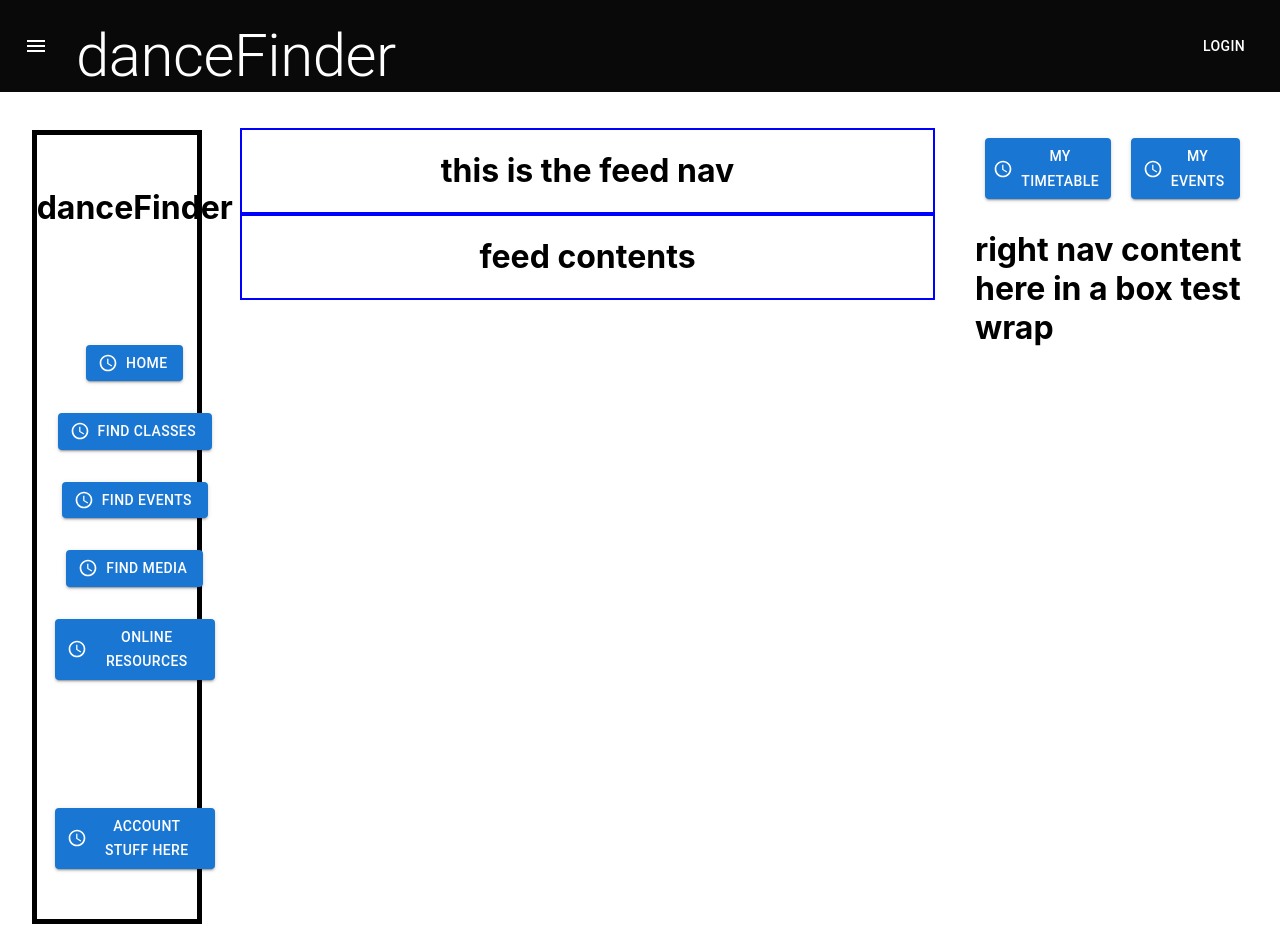
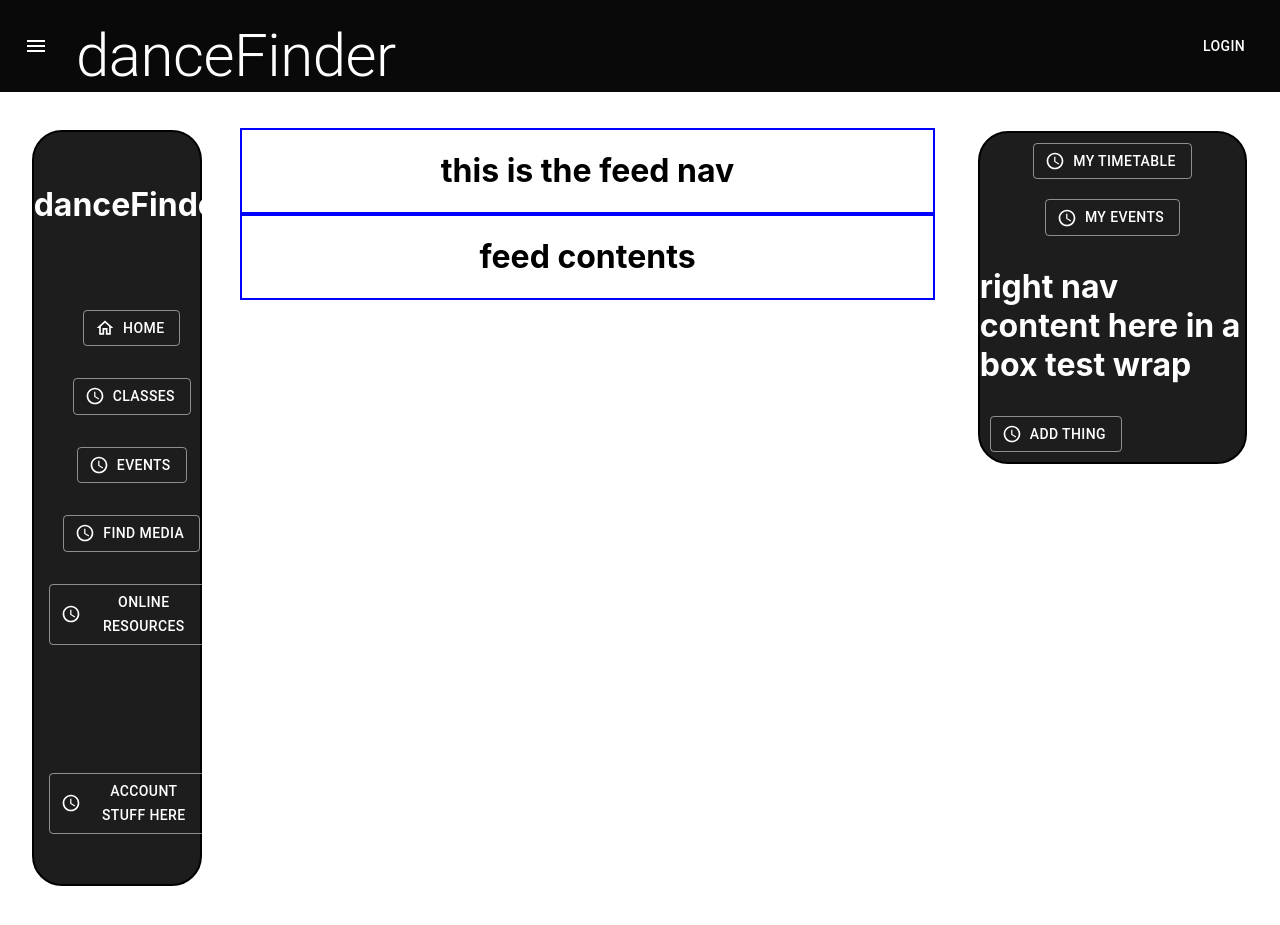
Before and after one commit to Chris-Wagg/danceFinder-next, a Next.js app: page /components/LandingPage in a window 1280 px wide. After the commit the page ends 887 px from the top, so only its background shows below. Built offline with nearby package versions, Linux system fonts and the light colour scheme.

Commit message:
styling added

```diff
--- a/pages/components/LeftNav.jsx
+++ b/pages/components/LeftNav.jsx
@@ -1,16 +1,28 @@
 import Link from 'next/link'
 
-import AccessTimeIcon from '@mui/icons-material/AccessTime'
 import { Button, Box, Grid } from '@mui/material'
 import { makeStyles } from '@material-ui/core'
+import { createTheme, ThemeProvider } from '@mui/material'
+
+import AccessTimeIcon from '@mui/icons-material/AccessTime'
+import HomeOutlinedIcon from '@mui/icons-material/HomeOutlined'
 
 const useStyle = makeStyles((theme) => {
 	return {
 		navBox: {
-			// background: '#090909',
-			border: '5px solid black',
-			// width: '30vw',
-			margin: '1%'
+			background: '#1d1d1d',
+			border: '2px solid black',
+			margin: '1%',
+			borderRadius: '30px',
+			color: 'white'
+		}
+	}
+})
+
+const theme = createTheme({
+	palette: {
+		primary: {
+			main: '#ffffff'
 		}
 	}
 })
@@ -18,6 +30,7 @@ const useStyle = makeStyles((theme) => {
 export default function LeftNav() {
 	const classes = useStyle()
 	return (
+		<ThemeProvider theme={theme}>
 			<Box>
 				<Grid
 					container
@@ -29,30 +42,33 @@ export default function LeftNav() {
 						<h1>danceFinder</h1>
 					</Grid>
 					<Grid item />
-				<Grid item />
-				<Grid item>
-					<Button variant='contained' startIcon={<AccessTimeIcon />}>
+					{/* <Grid item /> */}
+					<Grid item sx={{ alignItems: 'stretch' }}>
+						<Button
+							color='primary'
+							variant='outlined'
+							startIcon={<HomeOutlinedIcon />}>
 							<Link href='/'>Home</Link>
 						</Button>
 					</Grid>
 					<Grid item>
-					<Button variant='contained' startIcon={<AccessTimeIcon />}>
-						<Link href='/components/ClassesPage'>Find classes</Link>
+						<Button variant='outlined' startIcon={<AccessTimeIcon />}>
+							<Link href='/components/ClassesPage'>classes</Link>
 							{/* fix this link later to makes sure components doesn't show in the url */}
 						</Button>
 					</Grid>
 					<Grid item>
-					<Button variant='contained' startIcon={<AccessTimeIcon />}>
-						find Events
+						<Button variant='outlined' startIcon={<AccessTimeIcon />}>
+							Events
 						</Button>
 					</Grid>
 					<Grid item>
-					<Button variant='contained' startIcon={<AccessTimeIcon />}>
+						<Button variant='outlined' startIcon={<AccessTimeIcon />}>
 							Find media
 						</Button>
 					</Grid>
 					<Grid item>
-					<Button variant='contained' startIcon={<AccessTimeIcon />}>
+						<Button variant='outlined' startIcon={<AccessTimeIcon />}>
 							Online resources
 						</Button>
 					</Grid>
@@ -62,11 +78,12 @@ export default function LeftNav() {
 					<Grid item />
 
 					<Grid item sx={{ marginBottom: '50px' }}>
-					<Button variant='contained' startIcon={<AccessTimeIcon />}>
+						<Button variant='outlined' startIcon={<AccessTimeIcon />}>
 							Account stuff here
 						</Button>
 					</Grid>
 				</Grid>
 			</Box>
+		</ThemeProvider>
 	)
 }
--- a/pages/components/RightNav.jsx
+++ b/pages/components/RightNav.jsx
@@ -1,40 +1,94 @@
 import { Button, Box, Grid } from '@mui/material'
+import { makeStyles } from '@material-ui/core'
+import { createTheme, ThemeProvider } from '@mui/material'
+
 import AccessTimeIcon from '@mui/icons-material/AccessTime'
 
+const useStyle = makeStyles((theme) => {
+	return {
+		rightNav: {
+			background: '#1d1d1d',
+			border: '2px solid black',
+			margin: '1%',
+			borderRadius: '30px',
+			color: 'white'
+		},
+		button: {
+			backgroundColor: 'white'
+		}
+	}
+})
+
+const theme = createTheme({
+	palette: {
+		primary: {
+			main: '#ffffff'
+		}
+	}
+})
+
 export default function RightNav() {
+	const classes = useStyle()
 	return (
-		<>
-			<Box
-				display='flex'
-				flexDirection='row'
-				justifyContent='space-evenly'
-				alignItems='center'
-				spacing={3}>
-				<Button
-					variant='contained'
-					startIcon={<AccessTimeIcon />}
-					sx={{ margin: '10px' }}>
-					my Timetable
-				</Button>
+		<ThemeProvider theme={theme}>
+			<>
+				<Box className={classes.rightNav}>
+					<Grid
+						container
+						direction='row'
+						justifyContent='center'
+						columnSpacing={2}>
+						<Grid item>
+							<Button
+								variant='outlined'
+								startIcon={<AccessTimeIcon />}
+								sx={{ margin: '10px' }}>
+								my Timetable
+							</Button>
+						</Grid>
 
-				<Button
-					variant='contained'
-					startIcon={<AccessTimeIcon />}
-					sx={{ margin: '10px' }}>
-					my Events
-				</Button>
+						<Grid item>
+							<Button
+								variant='outlined'
+								startIcon={<AccessTimeIcon />}
+								sx={{ margin: '10px' }}>
+								my Events
+							</Button>
+						</Grid>
+					</Grid>
 
-				{/* <Button
-					variant='contained'
+					{/* </Box> */}
+					<Box>
+						<h1>right nav content here in a box test wrap</h1>
+						<Button
+							variant='outlined'
+							startIcon={<AccessTimeIcon />}
+							sx={{ margin: '10px' }}>
+							add thing
+						</Button>
+					</Box>
+					{/* </Grid> */}
+				</Box>
+			</>
+		</ThemeProvider>
+	)
+}
+
+{
+	/* <Button
+					variant='outlined'
 					startIcon={<AccessTimeIcon />}
 					sx={{ margin: '10px' }}>
 					Messages
-				</Button> */}
-			</Box>
+				</Button> */
+}
 
-			<Box>
-				<h1>right nav content here in a box test wrap</h1>
-			</Box>
-		</>
-	)
+{
+	/* <Box
+							display='flex'
+							flexDirection='row'
+							justifyContent='space-evenly'
+							alignItems='center'
+							spacing={3}
+							className={classes.rightNav}> */
 }
```
Lines whose indentation alone changed are shown as unchanged.
